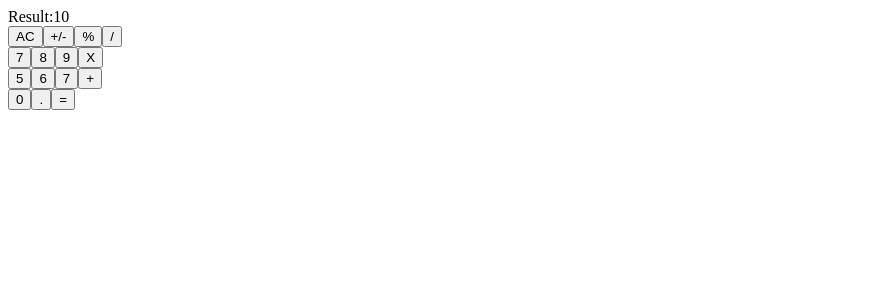
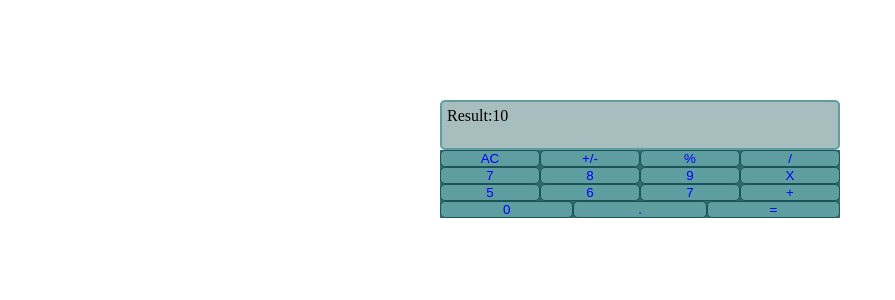
Before and after one commit to thneves/React-Calculator, a React (Create React App) app: page / in a window 1280 px wide. Shown: the top 300 px of the page, without its empty margins (0-895 px from the left). Built offline with nearby package versions, Linux system fonts and the light colour scheme.

Commit message:
Styles components, add css files

```diff
--- a/src/components/App.js
+++ b/src/components/App.js
@@ -2,12 +2,15 @@ import React from 'react';
 import '../index.css';
 import Display from './Display';
 import Panel from './Panel';
+import '../styles/App.css';
 
 function App() {
   return (
     <>
-      <Display result="10" />
-      <Panel />
+      <div className="calculator">
+        <Display result="10" />
+        <Panel />
+      </div>
     </>
   );
 }
--- a/src/components/Button.js
+++ b/src/components/Button.js
@@ -1,9 +1,10 @@
 import React from 'react';
 import PropTypes from 'prop-types';
+import '../styles/Button.css';
 
 function Button(props) {
   const { name } = props;
-  return <button type="button">{name}</button>;
+  return <button className="btn" type="button">{name}</button>;
 }
 
 Button.propTypes = {
--- a/src/components/Display.js
+++ b/src/components/Display.js
@@ -1,10 +1,11 @@
 import React from 'react';
 import PropTypes from 'prop-types';
+import '../styles/Display.css';
 
 function Display(props) {
   const { result } = props;
   return (
-    <div>
+    <div className="display">
       Result:
       {result}
     </div>
--- a/src/components/Panel.js
+++ b/src/components/Panel.js
@@ -1,31 +1,34 @@
 import React from 'react';
 import Button from './Button';
+import '../styles/Panel.css';
 
 function Panel() {
   return (
     <>
-      <div>
+      <div className="panel">
+        <div className="panel-row">
           <Button name="AC" />
           <Button name="+/-" />
           <Button name="%" />
           <Button name="/" />
         </div>
-      <div>
+        <div className="panel-row">
           <Button name="7" />
           <Button name="8" />
           <Button name="9" />
           <Button name="X" />
         </div>
-      <div>
+        <div className="panel-row">
           <Button name="5" />
           <Button name="6" />
           <Button name="7" />
           <Button name="+" />
         </div>
-      <div>
+        <div className="panel-row">
           <Button name="0" />
           <Button name="." />
           <Button name="=" />
+        </div>
       </div>
     </>
   );
--- a/src/index.css
+++ b/src/index.css
@@ -1,3 +1,9 @@
+* {
+  box-sizing: border-box;
+  margin: 0;
+  padding: 0;
+}
+
 .h1 {
   color: blue;
 }
--- /dev/null
+++ b/src/styles/App.css
@@ -0,0 +1,8 @@
+.calculator {
+  display: flex;
+  flex-direction: column;
+  align-items: center;
+  justify-content: center;
+  width: 400px;
+  margin: 100px auto 0 auto;
+}
--- /dev/null
+++ b/src/styles/Button.css
@@ -0,0 +1,7 @@
+.btn {
+  background: #5f9ea0;
+  border: 1px solid #1e5355;
+  border-radius: 5px;
+  color: blue;
+  width: 100%;
+}
--- /dev/null
+++ b/src/styles/Display.css
@@ -0,0 +1,8 @@
+.display {
+  width: 100%;
+  height: 50px;
+  padding: 5px;
+  border: 2px solid #5f9ea0;
+  border-radius: 5px;
+  background-color: #a7bdbe;
+}
--- /dev/null
+++ b/src/styles/Panel.css
@@ -0,0 +1,12 @@
+.panel {
+  display: flex;
+  flex-direction: column;
+  background-color: #2e6b6e;
+  width: 100%;
+}
+
+.panel-row {
+  width: 100%;
+  display: flex;
+  justify-content: space-evenly;
+}
```
Lines whose indentation alone changed are shown as unchanged.
